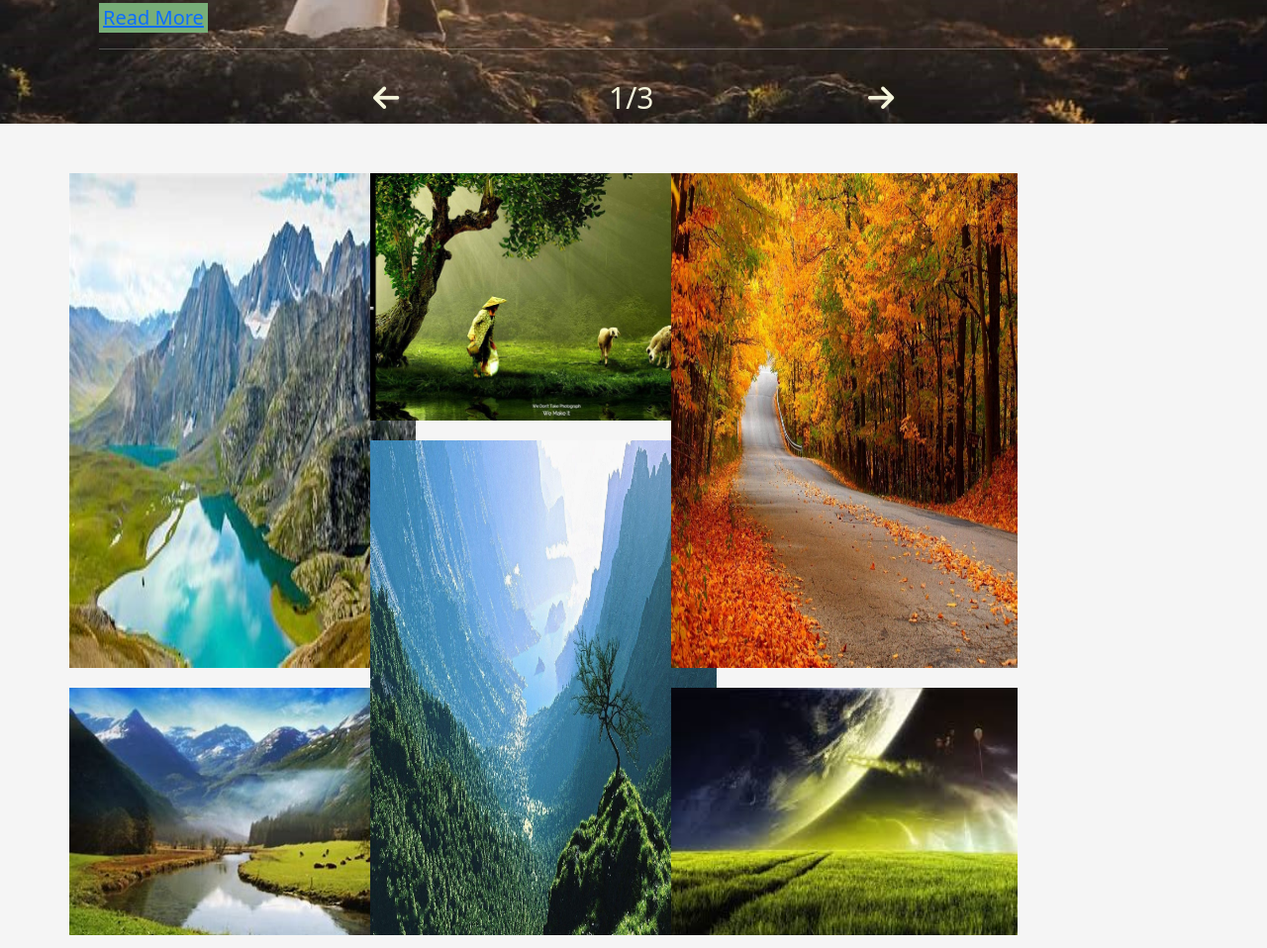
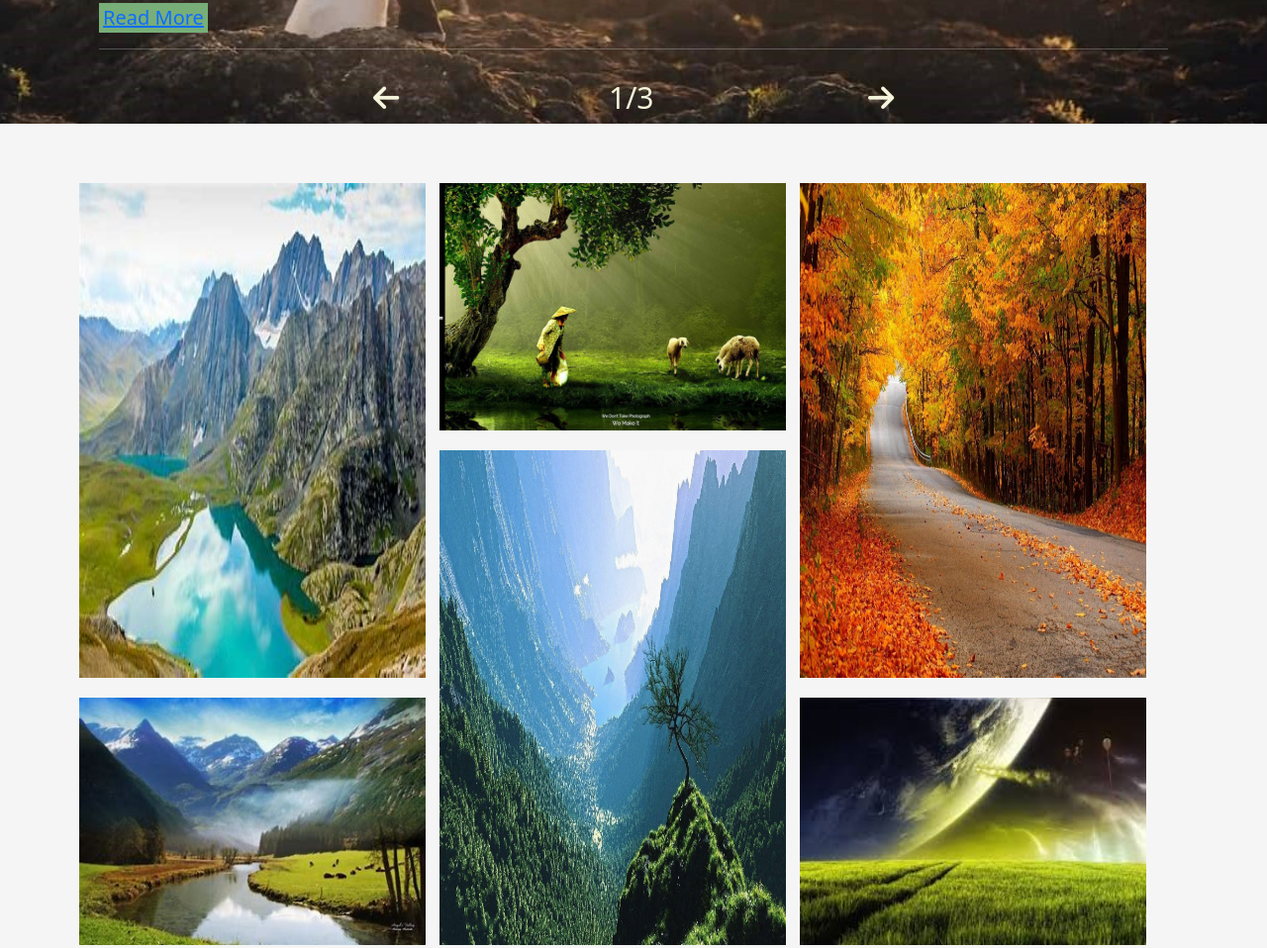
Before and after one commit to Suhail8026/photography_website, a plain HTML site: page index.html in a window 1280 px wide. Shown: the part 675-1633 px from the top of the page at 99% size. Drawn offline with nearby package versions, Linux system fonts and the light colour scheme.

Commit message:
Update style.css

```diff
--- a/style.css
+++ b/style.css
@@ -141,7 +141,9 @@
         height:auto;
         display: inline-block;
         vertical-align: top;
-        padding:30px;
+        padding:10px;
+            margin:30px;
+
     }
     .photoone{
         height: 500px;
```
